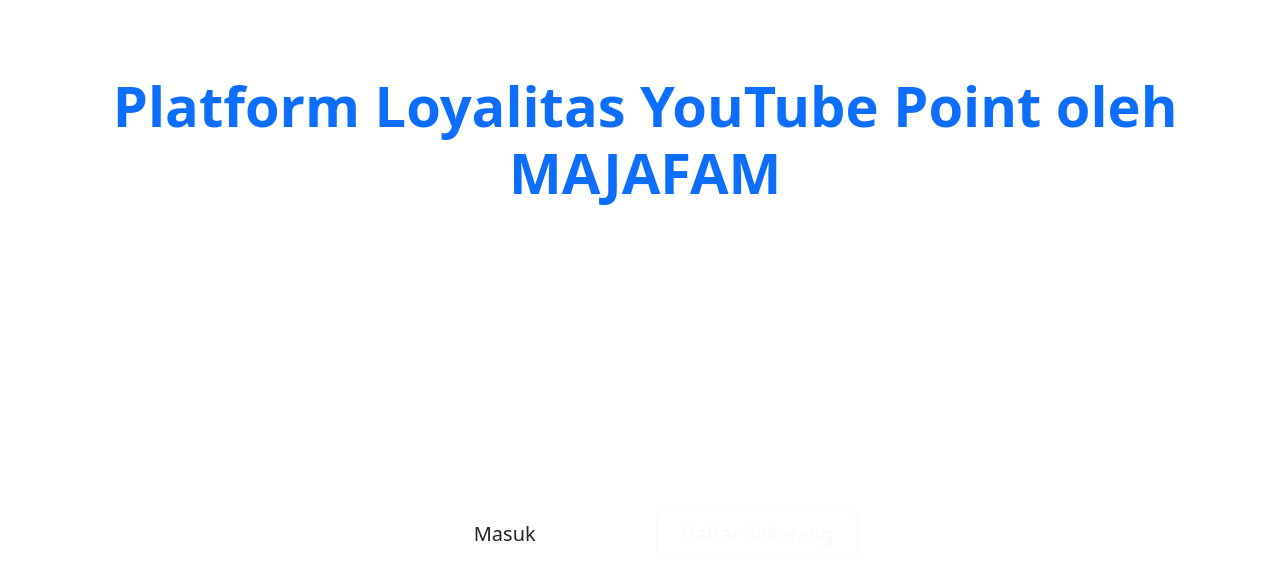
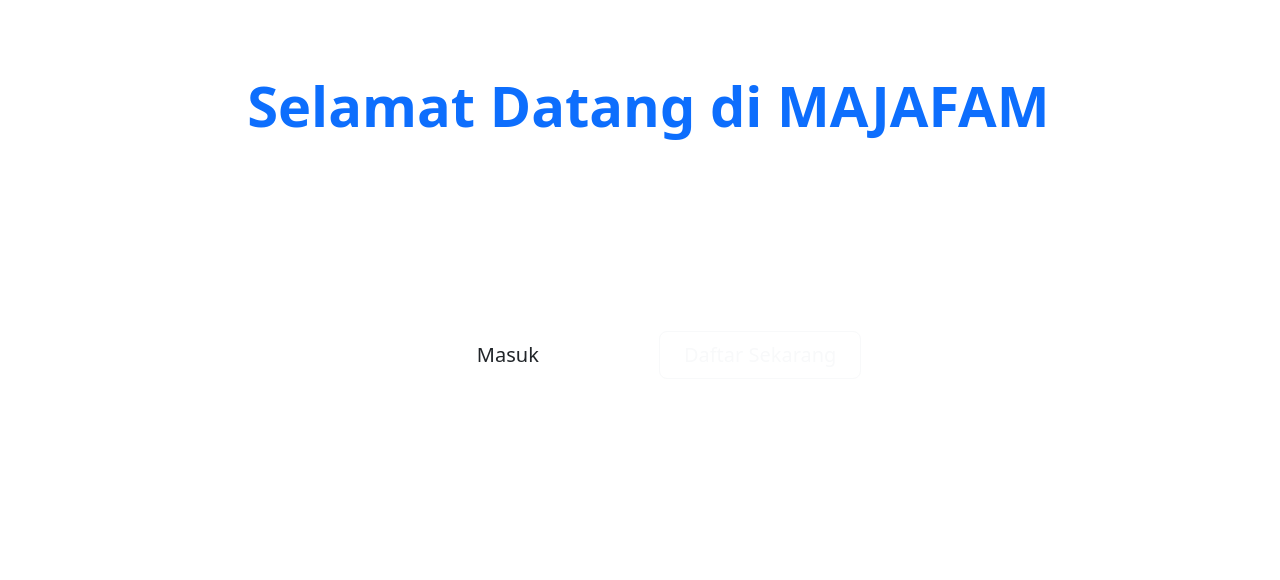
Before and after one commit to iddezaen-stack/majafam-webapp, a Node project: template views/index.ejs in a window 1280 px wide. Shown: the top 580 px of the page. Run offline with Node 20 templates, Linux system fonts and the light colour scheme; the template is opened without the code that fills it, so the values that code supplies are empty; some libraries are stand-ins or nearby versions.

Commit message:
Update index.ejs

```diff
--- a/views/index.ejs
+++ b/views/index.ejs
@@ -37,13 +37,7 @@
                             </ul>
                         </li>
                     <% } else { %>
-                        <li class="nav-item">
-                            <a class="nav-link" href="/privacy-policy">Privacy Policy</a>
-                        </li>
-                        <li class="nav-item">
-                            <a class="nav-link" href="/terms">Syarat & Ketentuan</a>
-                        </li>
-                                                <li class="nav-item"><a class="nav-link" href="/login">Login</a></li>
+                        <li class="nav-item"><a class="nav-link" href="/login">Login</a></li>
                         <li class="nav-item"><a class="nav-link" href="/register">Register</a></li>
                     <% } %>
                 </ul>
@@ -60,14 +54,8 @@
                     <a href="/dashboard" class="btn btn-action btn-green-stake btn-lg px-4">Buka Dashboard</a>
                 </div>
             <% } else { %>
-                                <h1 class="display-4 fw-bold text-primary">Platform Loyalitas YouTube Point oleh MAJAFAM</h1>
-                <p class="col-lg-8 mx-auto fs-4 text-white">Kumpulkan poin dengan menonton dan berinteraksi aktif di live stream YouTube resmi kami.</p>
-
-                <p class="col-lg-8 mx-auto fs-6 text-white-50">
-                  Proses login Google memerlukan izin READ-ONLY untuk memverifikasi Channel ID Anda, yang digunakan
-                  untuk melacak interaksi chat Anda demi tujuan alokasi poin. Data tidak digunakan untuk tujuan lain.
-                </p>
-
+                <h1 class="display-4 fw-bold text-primary">Selamat Datang di MAJAFAM</h1>
+                <p class="col-lg-8 mx-auto fs-4 text-white">Kumpulkan poin dengan menonton dan aktif berkomentar di live stream.</p>
                 <div class="d-grid gap-2 d-sm-flex justify-content-sm-center mt-5">
                     <a href="/login" class="btn btn-action btn-green-stake btn-lg px-4">Masuk</a>
                     <a href="/register" class="btn btn-outline-light btn-lg px-4">Daftar Sekarang</a>
```
